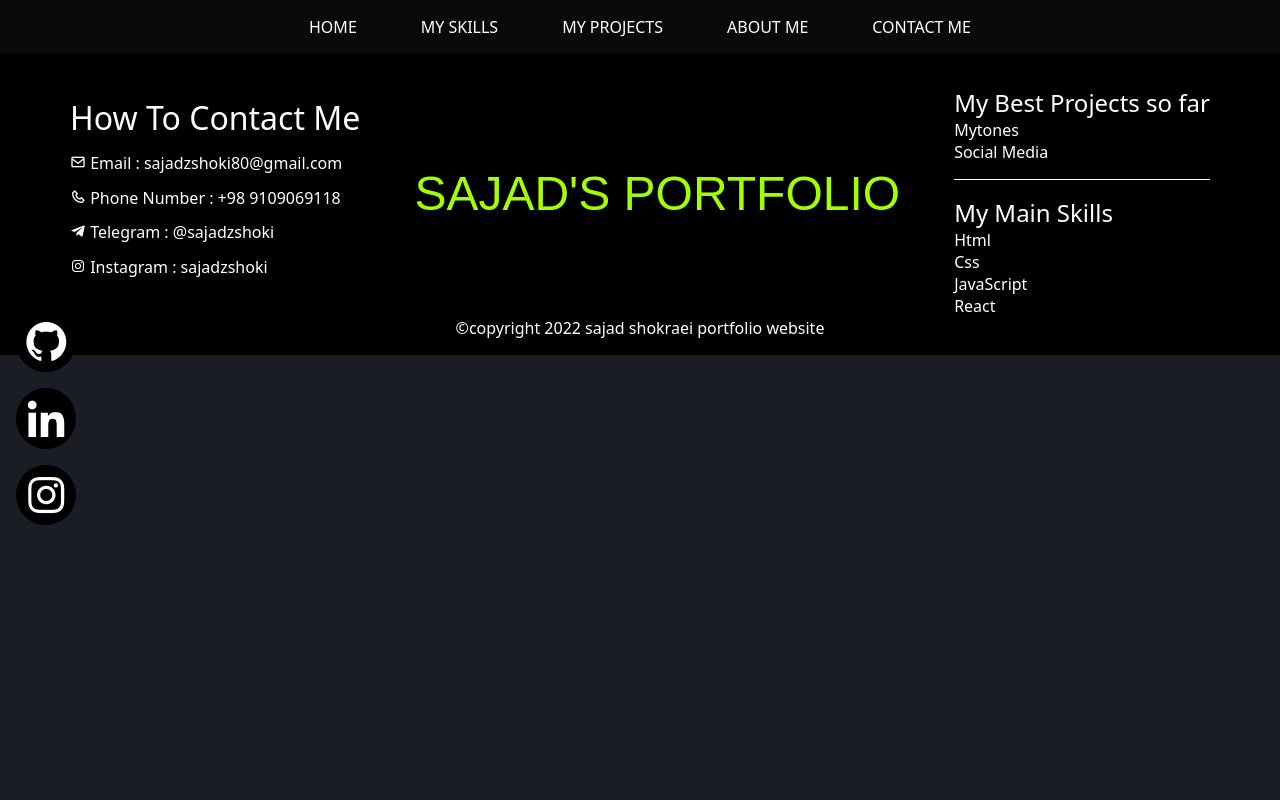
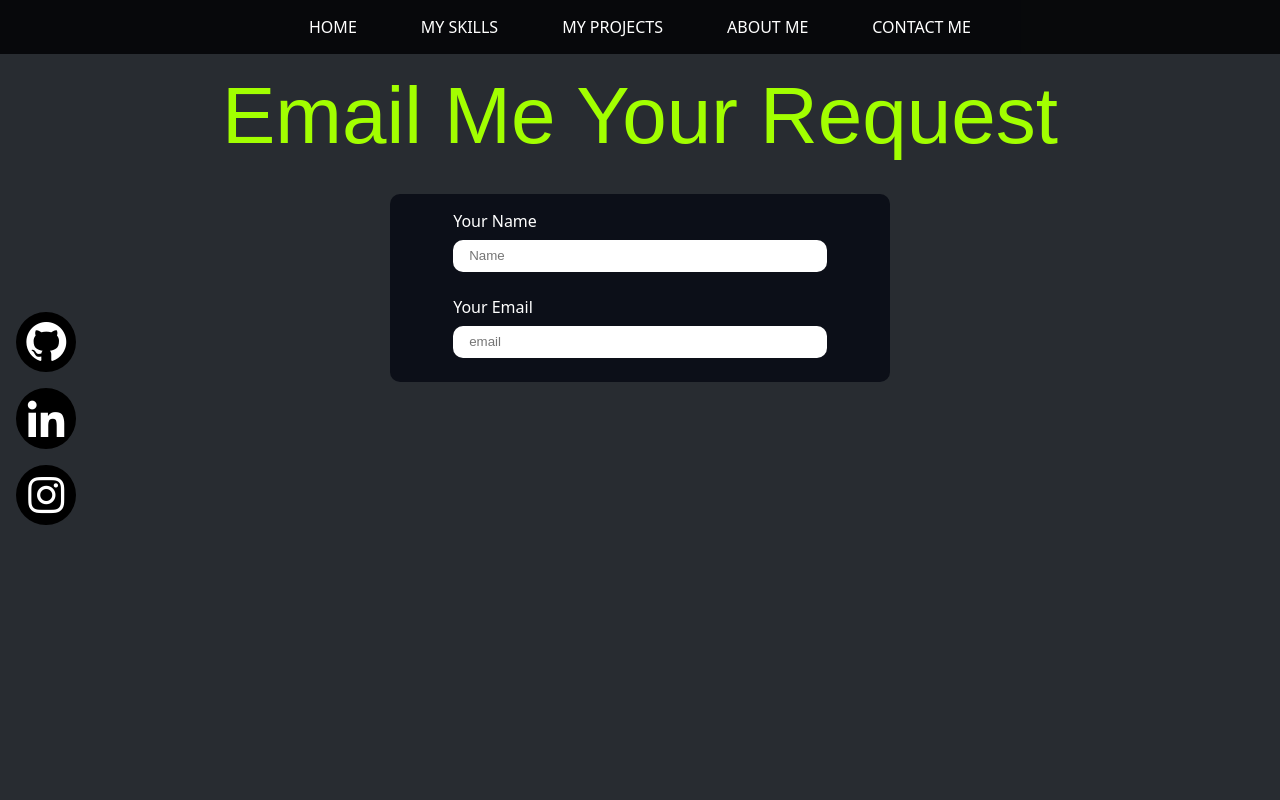
Before and after one commit to sajadzshoki/Sajad-portfolio, a React (Create React App) app: page /contact_me in a window 1280 px wide. Shown: the top 800 px of the page. Built offline with nearby package versions, Linux system fonts and the light colour scheme; a web font is replaced by a local one.

Commit message:
update (budget manager , contact form not complet)

```diff
--- a/src/App.js
+++ b/src/App.js
@@ -2,9 +2,11 @@ import React from "react";
 import "./styles/App.css";
 import "./styles/media-query.css";
 import "./styles/AllProjects.css";
+import "./styles/Contact-me.css";
 import { BrowserRouter as Router, Route, Routes } from "react-router-dom";
 import AllProjects from "./pages/AllProjects";
 import HomePage from "./pages/HomePage";
+import Contact from "./pages/Contact";
 import Navbar from "./components/Navbar";
 import SocialMedia from "./components/SocialMedia";
 import Footer from "./components/Footer";
@@ -14,8 +16,9 @@ function App() {
       <Navbar />
       <SocialMedia />
       <Routes>
-        <Route path="/" element={<HomePage />}/>
-        <Route path="/all_projects" element={<AllProjects />}/>
+        <Route path="/" element={<HomePage />} />
+        <Route path="/all_projects" element={<AllProjects />} />
+        <Route path="/contact_me" element={<Contact />} />
       </Routes>
       <Footer />
     </Router>
--- a/src/components/Navbar.jsx
+++ b/src/components/Navbar.jsx
@@ -21,7 +21,9 @@ const Navbar = () => {
           <a href="#about-me">ABOUT ME</a>
         </li>
         <li>
+          <Link to="contact_me">
           <a href="#footer">CONTACT ME</a>
+          </Link>
         </li>
       </ul>
     </nav>
--- /dev/null
+++ b/src/pages/Contact.jsx
@@ -0,0 +1,23 @@
+import React from "react";
+
+const Contact = () => {
+  return (
+    <div className="contact-me">
+      <h1 className="header">Email Me Your Request</h1>
+      <div className="contact-container">
+        <form className="contact-form">
+          <div className="input-label">
+            <label>Your Name </label>
+            <input type="text" placeholder="Name" name="Name" />
+          </div>
+          <div className="input-label">
+            <label>Your Email </label>
+            <input type="email" placeholder="email" name="Name" />
+          </div>
+        </form>
+      </div>
+    </div>
+  );
+};
+
+export default Contact;
--- a/src/projectsData.js
+++ b/src/projectsData.js
@@ -1,4 +1,5 @@
 /* eslint-disable import/no-anonymous-default-export */
+import {nanoid} from 'nanoid'
 import mui from './images/mui.png'
 import crypto from './images/crypto.png'
 import login from './images/login.png'
@@ -8,10 +9,19 @@ import passgenerator from './images/passgenerator.png'
 import counter from './images/counter.png'
 import clock from './images/clock.png'
 import portfolio from './images/portfolio.png'
-
+import budget from './images/budget.png'
 export default [
   {
-    id:1,
+    id:nanoid(),
+    image: budget,
+    title: "Budget Manager",
+    description: "A Budget Manager App Which I made to practice useContext Hook in React and I used bootstrap for the first time",
+    githubLink: "https://github.com/sajadzshoki/budget-manager",
+    projectDemo: "https://sajadzshoki.github.io/budget-manager/",
+    Technologies:"ReactJS , Bootstrap"
+  },
+  {
+    id:nanoid(),
     image: mui,
     title: "Social Media",
     description: "A simple Responsive social media app UI which I made with ReactJS and Material UI just to test and show my skills in using different libraries ",
@@ -20,7 +30,7 @@ export default [
     Technologies:"ReactJS , Material UI"
   },
   {
-    id:2,
+    id:nanoid(),
     image: mytones,
     title: "Mytones",
     description: `The first website I made with pure "Html , Css" .
@@ -30,7 +40,7 @@ export default [
     Technologies:"Html , Css"
   },
   {
-    id:3,
+    id:nanoid(),
     image: crypto,
     title: "Crypto Prices",
     description: "A ReactJS crypto price tracker App using a free Api.",
@@ -39,7 +49,7 @@ export default [
     Technologies:"ReactJS , Css"
   },
   {
-    id:4,
+    id:nanoid(),
     image: login,
     title: "SignUp & LogIn Page",
     description: `I used this page in the "Mytones" project . it has a quite attractive animation which switch the the panels when you click on signup and signin button`,
@@ -48,7 +58,7 @@ export default [
     Technologies:"Html , Css"
   },
   {
-    id:5,
+    id:nanoid(),
     image: notes,
     title: "Notes App",
     description: "A simple notes app that you can Add and Remove your notes and it stores in your local storage . I made this app to master my skills while I was learning React states ",
@@ -57,7 +67,7 @@ export default [
     Technologies:"ReactJS  ,Css"
   },
   {
-    id:6,
+    id:nanoid(),
     image: passgenerator,
     title: "Password Generator",
     description: "A full password generator that you can choose what things you want to include in your password and it's length. Made with ReactJS",
@@ -66,7 +76,7 @@ export default [
     Technologies:"ReactJS  ,Css"
   },
   {
-    id:7,
+    id:nanoid(),
     image: clock,
     title: "Digital Clock ",
     description: "A simple Clock which I made for practice when I  started to learn JavaScript ",
@@ -75,7 +85,7 @@ export default [
     Technologies:"Html , Css , JavaScript"
   },
   {
-    id:8,
+    id:nanoid(),
     image: counter,
     title: "Counter",
     description: "My first Project with Javascript ",
@@ -84,7 +94,7 @@ export default [
     Technologies:"Html , Css , JavaScript"
   },
   {
-    id:9,
+    id:nanoid(),
     image: portfolio,
     title: "Portfolio",
     description: "The website you are currently watching :)",
--- a/src/styles/App.css
+++ b/src/styles/App.css
@@ -38,7 +38,7 @@ h6 {
   color: var(--white);
   font-weight: 300;
 }
-p {
+p , label {
   color: var(--white);
 }
 .btn {
--- /dev/null
+++ b/src/styles/Contact-me.css
@@ -0,0 +1,33 @@
+.contact-me {
+  background-color: var(--gray);
+  height: 100vh;
+  padding: 1rem;
+}
+.contact-container{
+    background-color: var(--gray-darker);
+    width: 40%;
+    margin:2rem auto;
+    border-radius: 10px;
+    padding: 1rem;
+}
+.contact-form{
+    margin: auto;
+    display: flex;
+    gap: 1rem;
+    flex-direction: column;
+    width:80%;
+}
+input{
+    padding: 0rem 1rem;
+    height: 2rem;
+    border-radius: 10px;
+    outline: none;
+    border: none;
+    margin: 0.5rem 0rem;
+
+}
+.input-label{
+    display: flex;
+    flex-direction: column;
+
+}
```
Also changed, not shown: src/images/budget.png (added).
